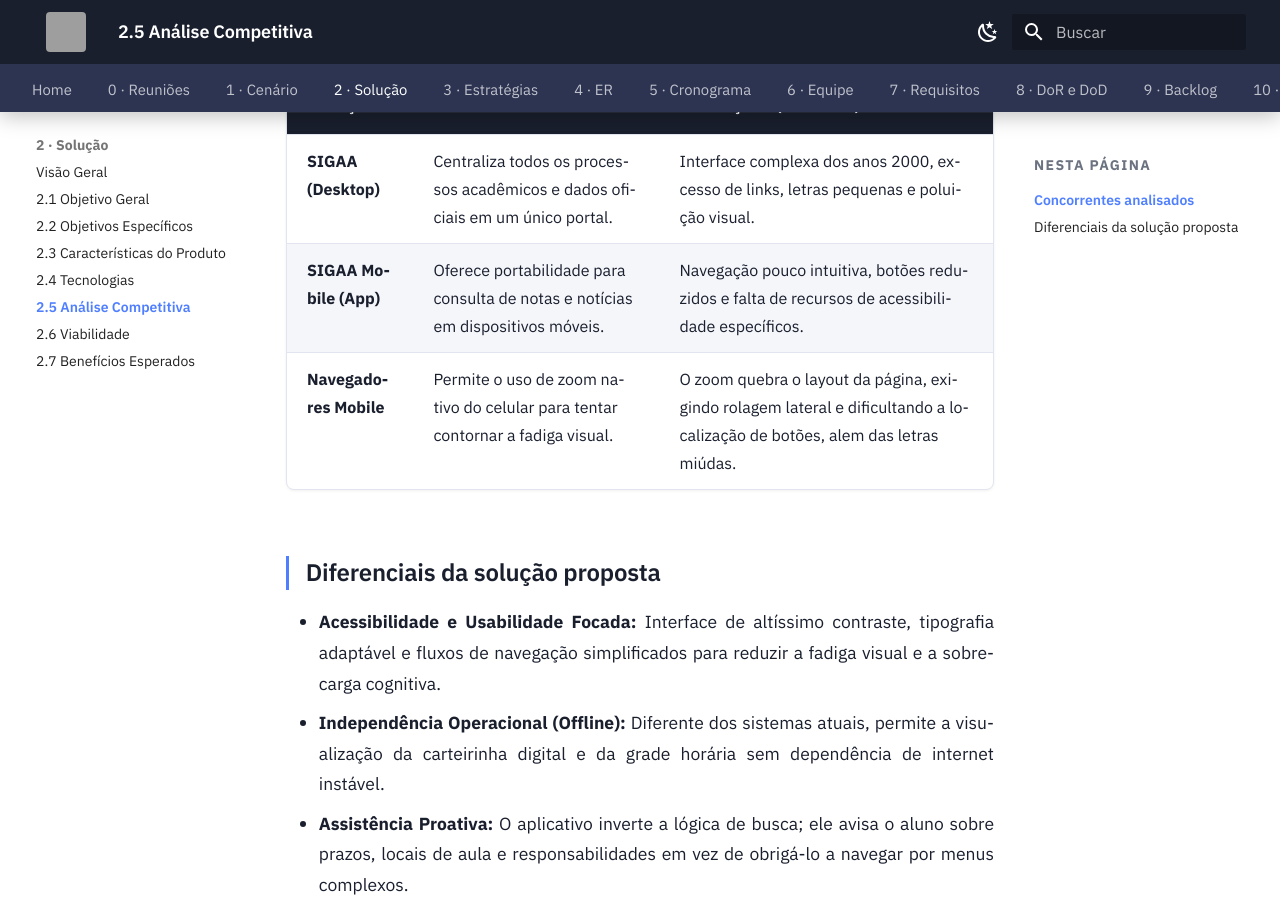
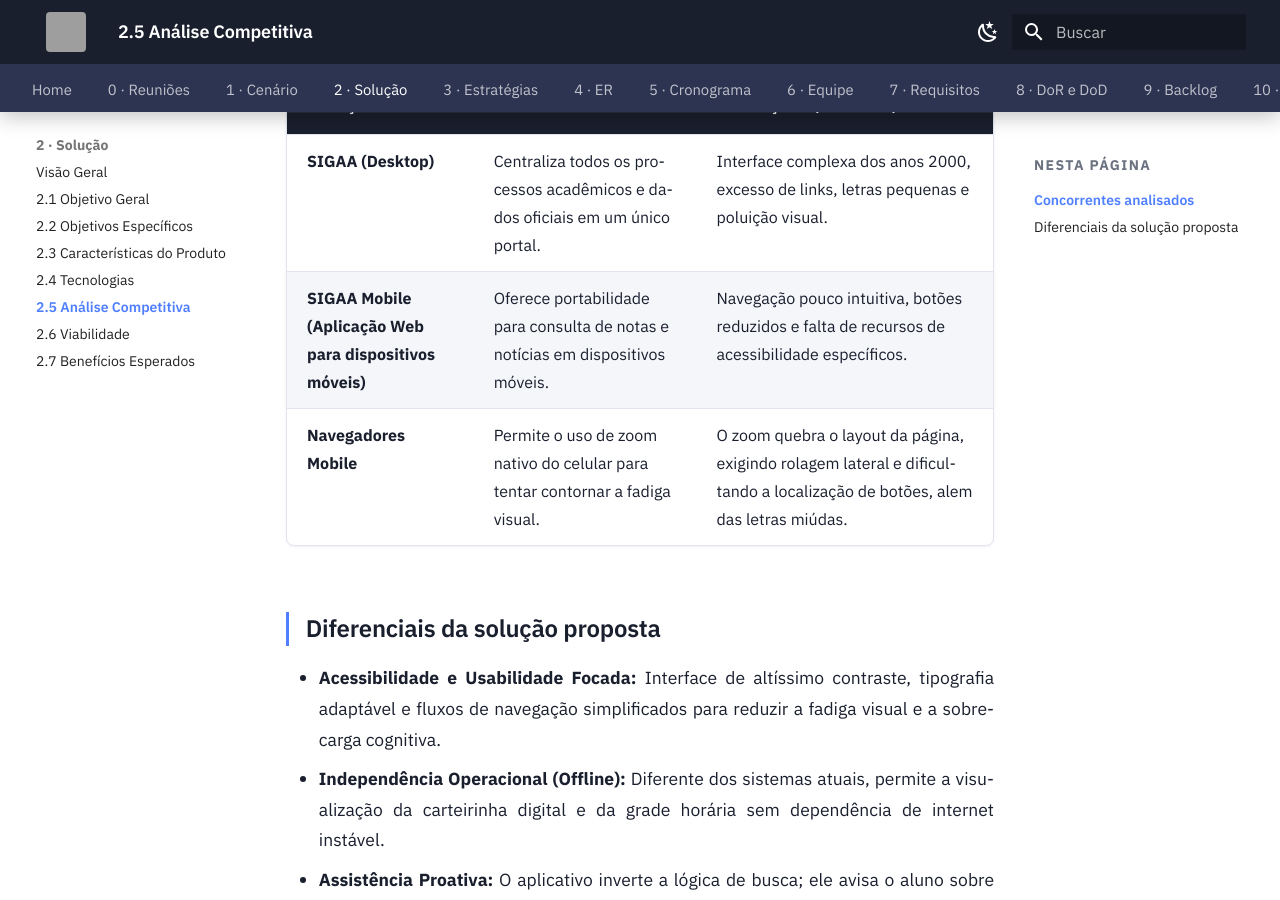
Before and after one commit to mdsreq-fga-unb/REQ-2026.1-T02-UnB-App, an MkDocs documentation site: the page built from docs/02-solucao/mercado.md, in a window 1280 px wide and 900 px high, scrolled down 545 px. Built offline with MkDocs 1.6.1 and Material for MkDocs 9.7.7, drawn with Linux system fonts in a browser that asks for light colours; grey boxes are pictures that could not be loaded.

Commit message:
fix(docs): corrige a nomenclatura da solução SIGAA Mobile para "Aplicação Web para dispositivos móveis"

```diff
--- a/docs/02-solucao/mercado.md
+++ b/docs/02-solucao/mercado.md
@@ -11,7 +11,7 @@ O UnB App é um suporte que dispõe acessibilidade para os estudantes, com enfâ
 | Solução | Pontos fortes | Limitações (Foco 60+) |
 |---------|--------------|-----------|
 | **SIGAA (Desktop)** | Centraliza todos os processos acadêmicos e dados oficiais em um único portal. | Interface complexa dos anos 2000, excesso de links, letras pequenas e poluição visual. |
-| **SIGAA Mobile (App)** | Oferece portabilidade para consulta de notas e notícias em dispositivos móveis. | Navegação pouco intuitiva, botões reduzidos e falta de recursos de acessibilidade específicos. |
+| **SIGAA Mobile (Aplicação Web para dispositivos móveis)** | Oferece portabilidade para consulta de notas e notícias em dispositivos móveis. | Navegação pouco intuitiva, botões reduzidos e falta de recursos de acessibilidade específicos. |
 | **Navegadores Mobile** | Permite o uso de zoom nativo do celular para tentar contornar a fadiga visual. | O zoom quebra o layout da página, exigindo rolagem lateral e dificultando a localização de botões, alem das letras miúdas. |
 
 ## Diferenciais da solução proposta
```
